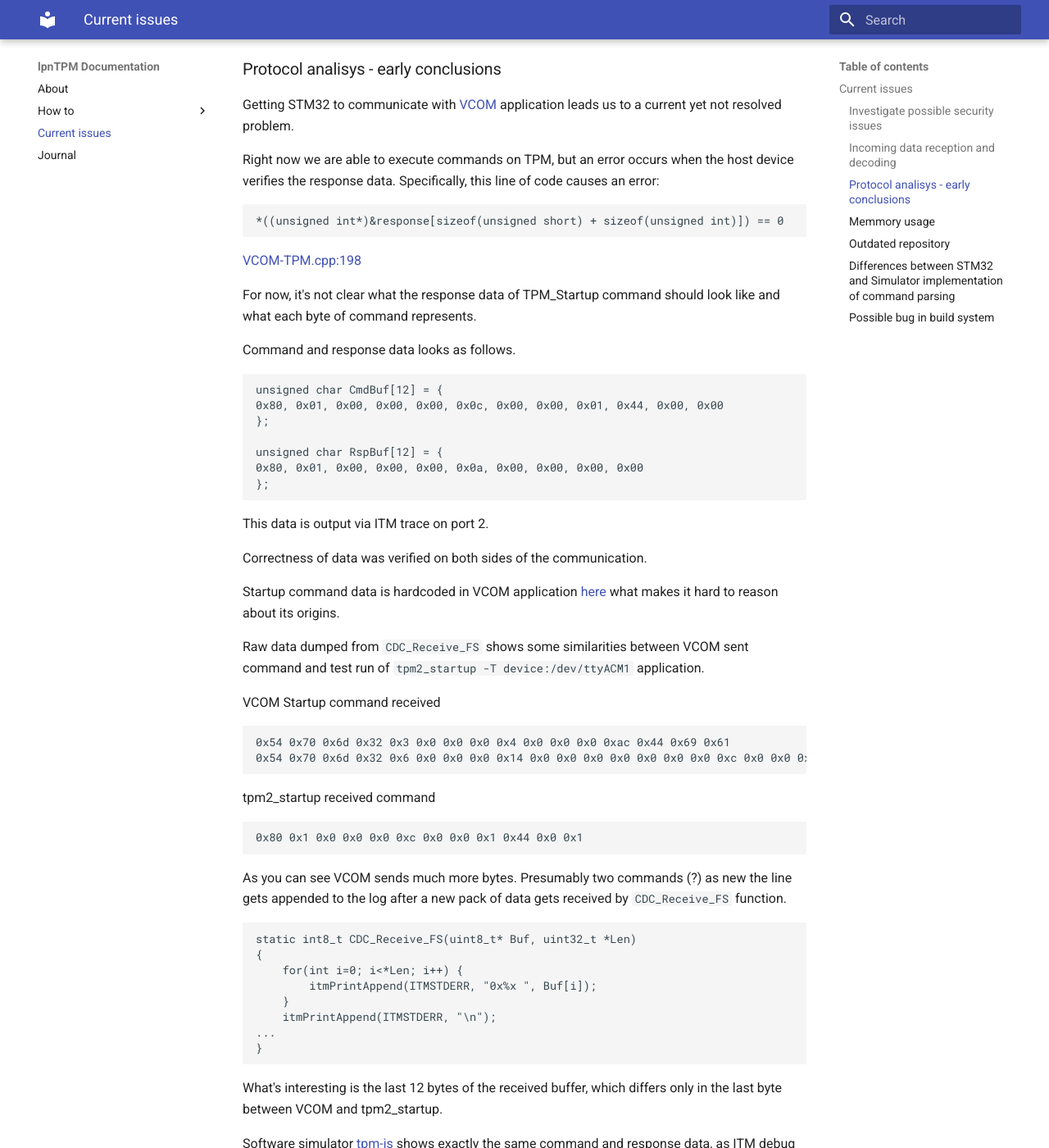
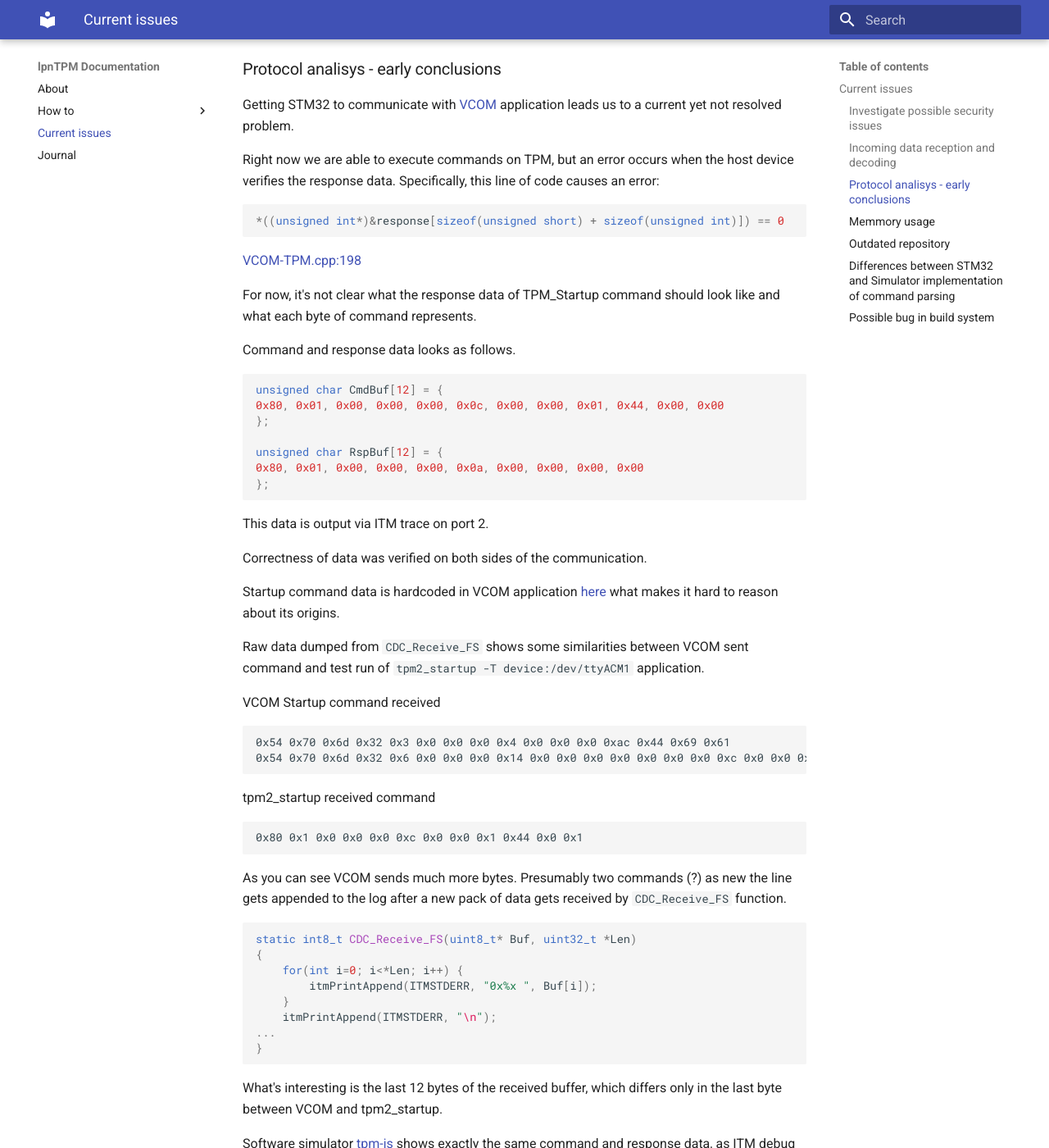
Before and after one commit to lpn-plant/lpntpm-docs, an MkDocs documentation site: the page built from docs/issues.md, in a window 1280 px wide and 1400 px high, scrolled down 721 px. Shown: the whole window at 82% size. Built offline with MkDocs 1.6.1 and Material for MkDocs 9.7.7, drawn with Linux system fonts in a browser that asks for light colours; some of the changed text lies outside the part shown.

Commit message:
language for code blocks syntax highlight added

````diff
--- a/docs/issues.md
+++ b/docs/issues.md
@@ -14,7 +14,7 @@ possible flaws in NVMem implementation.
 Data sent from VCOM application always get received as full command located in
 one incoming buffer. Parsing commands make use of this feature, letting the
 application execute only commands, that are received at once.
-```
+```C
 static int8_t CDC_Receive_FS(uint8_t* Buf, uint32_t *Len)
 {
   /* USER CODE BEGIN 6 */
@@ -36,7 +36,7 @@ application leads us to a current yet not resolved problem.
 Right now we are able to execute commands on TPM, but an error occurs when the
 host device verifies the response data. Specifically, this line of code causes
 an error:
-```
+```C
 *((unsigned int*)&response[sizeof(unsigned short) + sizeof(unsigned int)]) == 0
 ```
 
@@ -46,7 +46,7 @@ For now, it's not clear what the response data of TPM_Startup command should
 look like and what each byte of command represents.
 
 Command and response data looks as follows.
-```
+```C
 unsigned char CmdBuf[12] = {
 0x80, 0x01, 0x00, 0x00, 0x00, 0x0c, 0x00, 0x00, 0x01, 0x44, 0x00, 0x00
 };
@@ -83,7 +83,7 @@ As you can see VCOM sends much more bytes. Presumably two commands (?) as new
 the line gets appended to the log after a new pack of data gets received by
 `CDC_Receive_FS` function.
 
-```
+```C
 static int8_t CDC_Receive_FS(uint8_t* Buf, uint32_t *Len)
 {
     for(int i=0; i<*Len; i++) {
@@ -114,7 +114,7 @@ Response buffer (10):
 ```
 
 ITM port 2 output:
-```
+```C
 //2021.10.14-08:52:37.000GMT
 unsigned char CmdBuf[12] = {
 0x80, 0x01, 0x00, 0x00, 0x00, 0x0c, 0x00, 0x00, 0x01, 0x44, 0x00, 0x00
````
Also changed, not shown: docs/building.md (+1 -1 lines), docs/running.md (+1 -1 lines).
